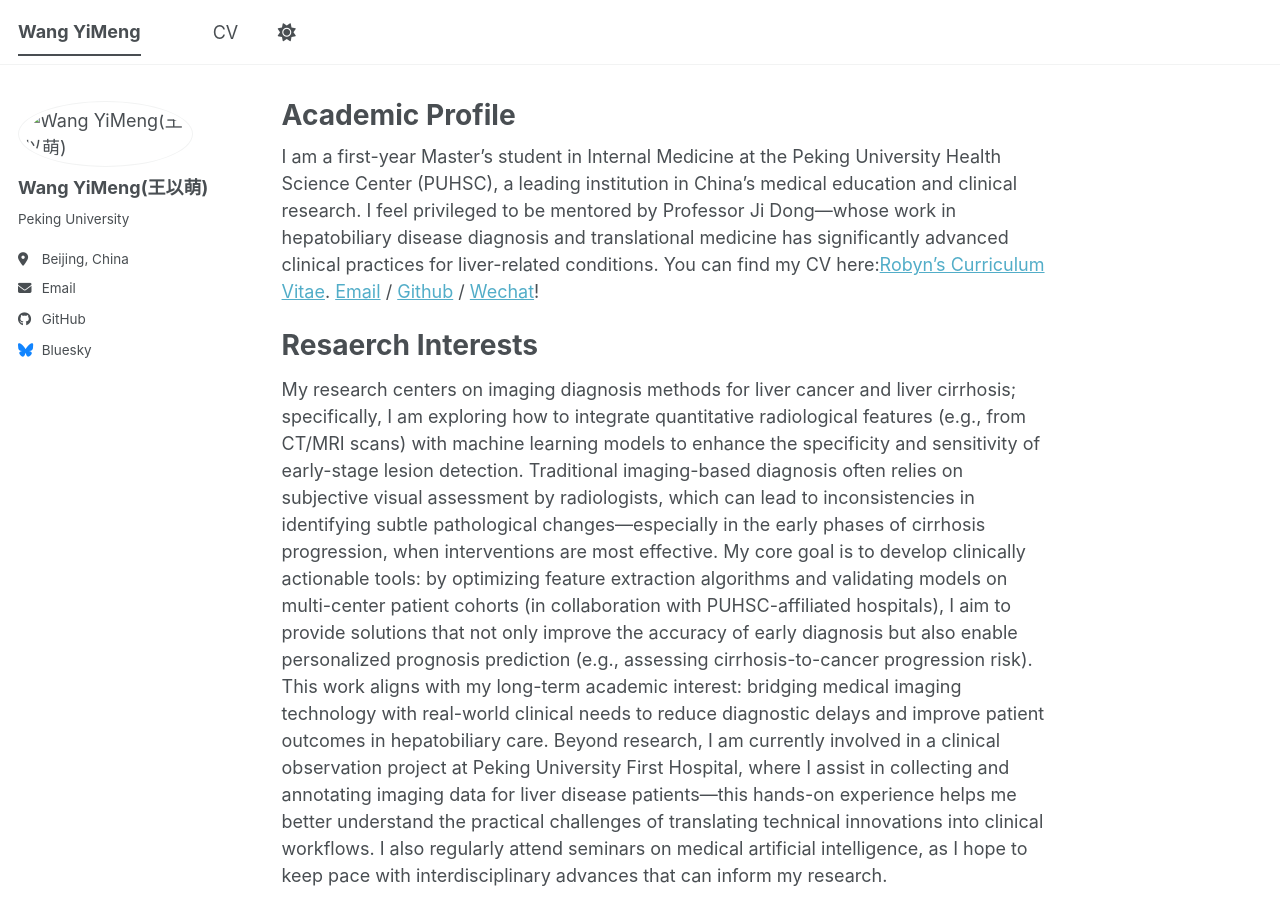
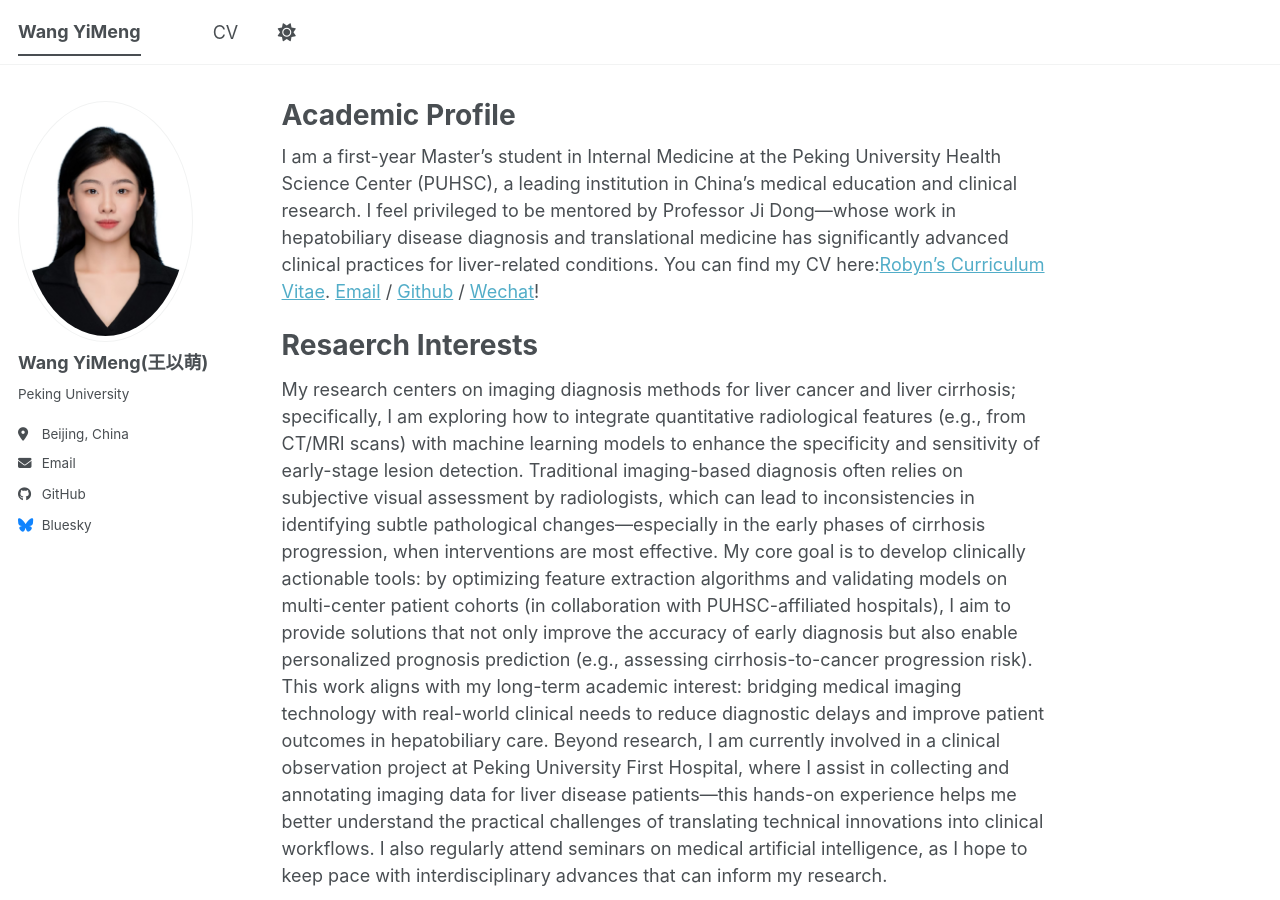
Before and after one commit to Robyn518/Robyn518.github.io, a Jekyll site: the page built from _pages/about.md, in a window 1280 px wide and 900 px high. Built offline with Jekyll 4.4.1, drawn with Linux system fonts in a browser that asks for light colours; a script bundle is joined from its source files by our own code; library files that are not in the unit come from our copies.

Commit message:
Update _config.yml

```diff
--- a/_config.yml
+++ b/_config.yml
@@ -23,7 +23,7 @@ repository               : "Robyn518/Robyn518.github.io"
 #               Additional customization can be done by editing /_includes/author-profile.html
 author:
   # Biographic information
-  avatar           : "/images/avatar.png"
+  avatar           : "avatar.png"
   name             : "Wang YiMeng(王以萌)"
   pronouns         : # example: "she/her"
   bio              : "Peking University"
```
